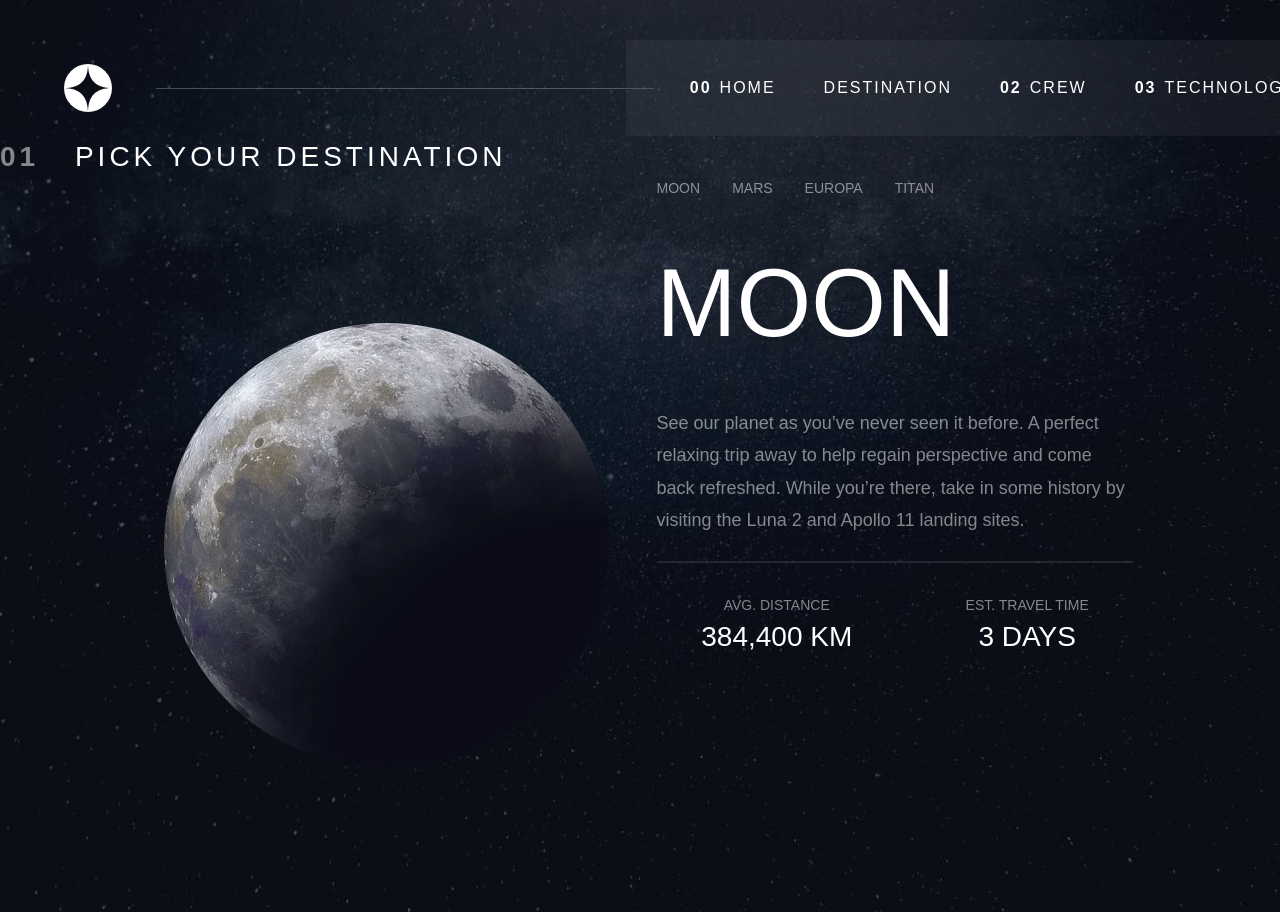
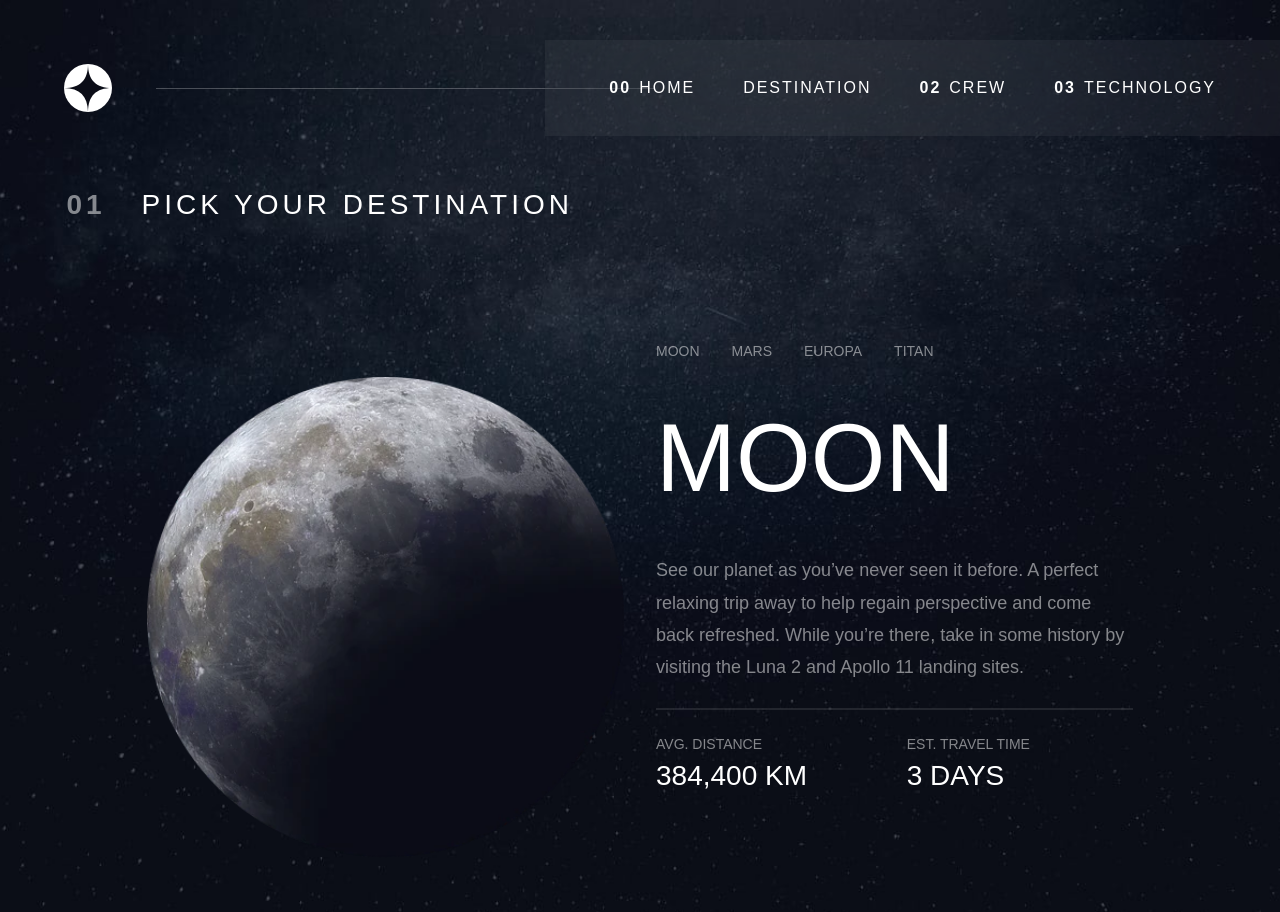
Before and after one commit to Star-Mdakane/space-tourism-website-tailwind, a website: page starter-code/destination.html in a window 1280 px wide. Shown: the top 912 px of the page. Drawn offline with Linux system fonts and the light colour scheme; a web font is replaced by a local one.

Commit message:
completed destination initial page and fixed breakpoint issues

```diff
--- a/starter-code/destination.html
+++ b/starter-code/destination.html
@@ -9,14 +9,13 @@
     <meta name="viewport" content="width=device-width, initial-scale=1.0">
     <link rel="stylesheet" href="./css/output.css">
     <script src="./js/destination.js" defer></script>
-    <link rel="stylesheet" href="./css/output.css">
     <title>Destination | Space tourism website </title>
 </head>
 
 <body>
     <!--Destination Main page -->
     <div
-        class="w-screen max-w-360 mx-auto min-h-screen flex flex-col bg-[url(../assets/destination/background-destination-mobile.jpg)] bg-cover bg-no-repeat bg-center md:bg-[url(../assets/destination/background-destination-tablet.jpg)] lg:bg-[url(../assets/destination/background-destination-desktop.jpg)]">
+        class="max-w-360 w-full mx-auto min-h-screen flex flex-col bg-[url(../assets/destination/background-destination-mobile.jpg)] bg-cover bg-no-repeat bg-center md:bg-[url(../assets/destination/background-destination-tablet.jpg)] lg:bg-[url(../assets/destination/background-destination-desktop.jpg)]">
         <!-- Destination Header -->
         <header class="relative flex items-center justify-between h-22 md:h-24 lg:h-34">
             <!-- Logo div -->
@@ -27,7 +26,7 @@
             </div>
             <!-- Nav -->
             <nav
-                class="hidden md:block md:px-10 lg:px-16 lg:w-[51.11%] md:w-[83.33%] absolute bottom-0 right-0 bg-white/5 backdrop-blur-[80px]">
+                class="hidden md:block md:px-10 lg:px-16 lg:w-auto md:w-[83.33%] absolute bottom-0 right-0 bg-white/5 backdrop-blur-[80px]">
                 <ul class="flex items-center gap-12 h-24">
                     <li class="relative w-full py-11.5 group">
                         <a class="flex gap-2 text-[16px] text-white leading-[19.2%] tracking-[2px] uppercase"
@@ -78,30 +77,32 @@
 
         <!--Destination Page Title -->
         <p
-            class="text-white text-[16px] uppercase md:text-[20px] text-center md:text-start leading-[auto] md:tracking-[4px] lg:text-left lg:text-[28px]">
+            class="text-white text-[16px] uppercase md:text-[20px] text-center md:text-left leading-[auto] md:tracking-[4px] lg:text-left lg:text-[28px] my-6 md:ml-[5.2%] md:mt-10 lg:mt-12">
             <span class="font-bold opacity-50 mr-6">01</span>
             Pick your destination
         </p>
 
+
         <!--Destination Hero Section -->
         <div
-            class="flex flex-col flex-1 justify-center lg:items-end items-center mx-auto md:gap-16.5 lg:flex-row  w-[87.2%] md:w-[89.6%] lg:w-[77.1%] lg:flex-none lg:h-183.5 lg:my-auto lg:gap-7.5">
+            class="flex flex-col justify-center lg:items-end mx-auto md:gap-16.5 lg:flex-row  w-[87.2%] md:w-[89.6%] lg:w-[77.1%] lg:flex-none lg:h-183.5 lg:my-auto lg:gap-8">
 
 
             <!-- Destination Hero Image -->
             <div
-                class="flex items-center justify-center w-full md:w-full h-50.5 md:h-96 lg:h-full lg:justify-end lg:w-135">
-                <div id="destination-img"
-                    class="flex items-center justify-center w-37.5 h-37.5 md:w-75 md:h-75 lg:h-120 lg:w-120 transition-all duration-300">
-                    <img src="./assets/destination/image-moon.webp" alt="">
+                class="flex items-center justify-center w-full md:w-full h-50.5 md:h-96 lg:h-183.5 lg:justify-end lg:w-135">
+                <div id="destination-img" class="w-full h-full flex items-center justify-center transition">
+                    <img class="w-37.5 h-37.5 md:w-75 md:h-75 lg:h-120 lg:w-120"
+                        src="./assets/destination/image-moon.webp" alt="">
                 </div>
             </div>
 
             <!-- Destination Hero Content -->
-            <div class="flex flex-col gap-8 h-116.5 md:mx-auto md:w-lg md:h-96 lg:h-full lg:justify-start lg:w-135">
+            <div
+                class="flex flex-col gap-6 h-116.5 md:mx-auto md:w-lg md:h-96 lg:h-183.5 lg:justify-center lg:w-135 mb-6 md:mb-10 lg:mb-12">
                 <!--Destination Nav -->
-                <nav class="block lg:w-[51.11%] md:w-[83.33%]">
-                    <ul class="flex items-center gap-8">
+                <nav class="block mx-auto lg:w-[51.11%] md:w-[83.33%] lg:ml-0">
+                    <ul class="flex w-full items-center gap-8">
                         <li id="moon" class="relative w-full group">
                             <a class="flex gap-2 text-[14px] text-white/50 leading-[auto] uppercase" href="#">
                                 Moon
@@ -150,16 +151,16 @@
                     and Apollo 11 landing sites.
                 </p>
                 <!-- Destination Distance -->
-                <div class="w-full flex flex-col md:flex-row gap-6 md:justify-around">
-                    <div class="flex flex-col items-center">
-                        <p class="text-white/50 text-[14px] leading-[auto] uppercase">
+                <div class="w-full grid grid-cols-1 md:grid-cols-2 gap-6 lg:place-items-start">
+                    <div class="flex flex-col items-center lg:items-start">
+                        <p class="text-white/50 text-[14px] leading-[auto] uppercase lg:text-left">
                             avg. distance
                         </p>
-                        <p id="distance" class="text-[28px] leading-[auto] text-white uppercase">
+                        <p id="distance" class="text-[28px] leading-[auto] text-white uppercase lg:text-left">
                             384,400 km
                         </p>
                     </div>
-                    <div class="flex flex-col items-center">
+                    <div class="flex flex-col items-center lg:items-start">
                         <p class="text-white/50 text-[14px] leading-[auto] uppercase">
                             est. travel time
                         </p>
```
Also changed, not shown: starter-code/crew.html (+3 -5 lines), README.md, starter-code/css/output.css.
